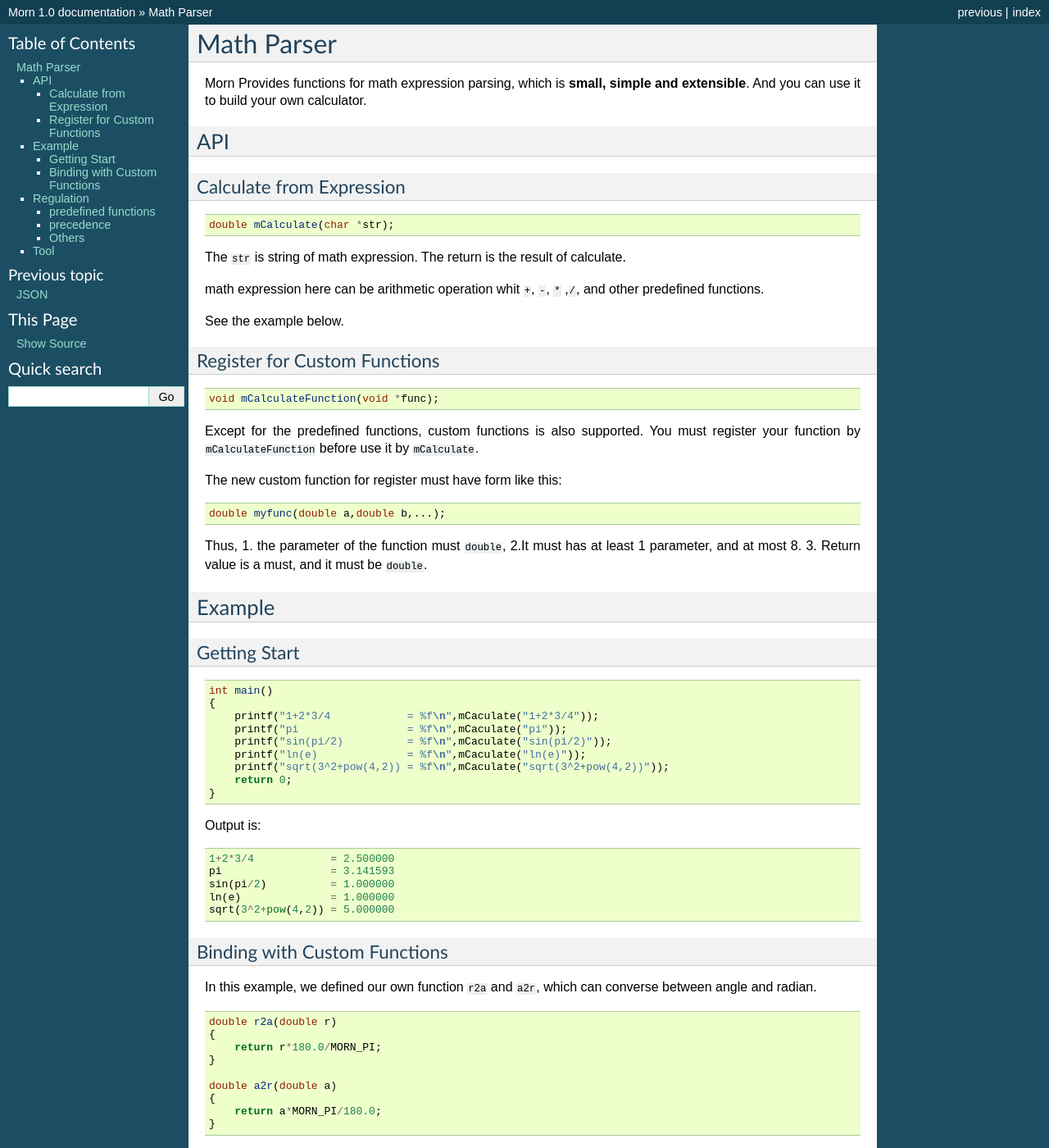
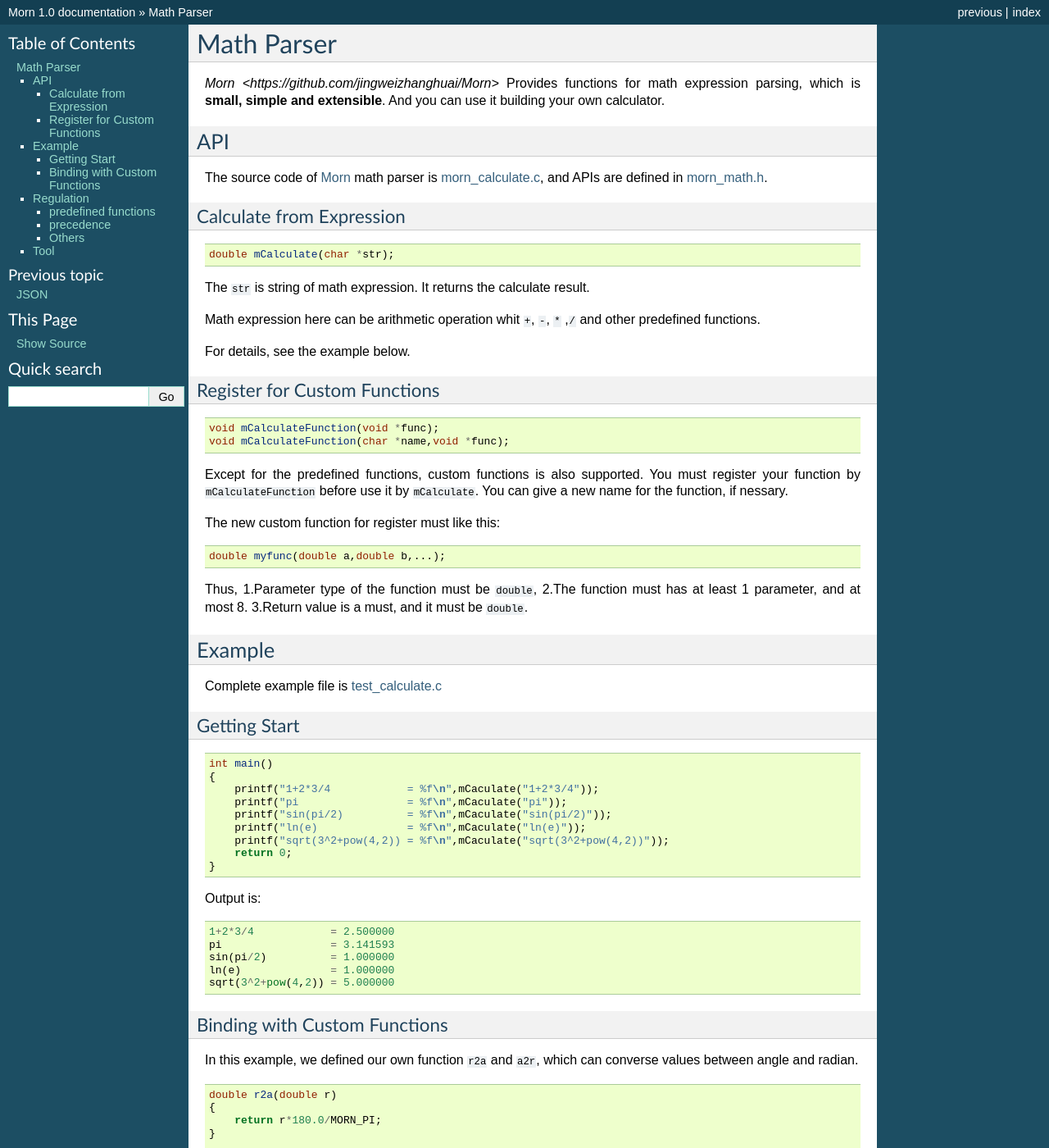
Before and after one commit to jingweizhanghuai/Morn_doc, a Sphinx documentation site: the page built from docs/MathParser.rst, in a window 1280 px wide and 1400 px high. Shown: the whole window at 82% size. Built offline with Sphinx 7.4.7, drawn with Linux system fonts in a browser that asks for light colours; some of the changed text lies outside the part shown.

Commit message:
math parser

```diff
--- a/docs/MathParser.rst
+++ b/docs/MathParser.rst
@@ -3,14 +3,17 @@
 Math Parser
 ===========
 
-Morn Provides functions for math expression parsing, which is **small,
-simple and extensible**. And you can use it to build your own
-calculator.
+`Morn <https://github.com/jingweizhanghuai/Morn>` Provides functions for math expression parsing, which is **small,
+simple and extensible**. And you can use it building your own calculator.
 
 .. _header-n5:
 
 API
 ---
+
+The source code of `Morn <https://github.com/jingweizhanghuai/Morn>`__ math parser is
+`morn_calculate.c <https://github.com/jingweizhanghuai/Morn/blob/master/src/math/morn_calculate.c>`__, and APIs are defined in
+`morn_math.h <https://github.com/jingweizhanghuai/Morn/blob/master/include/morn_math.h>`__.
 
 .. _header-n6:
 
@@ -21,13 +24,12 @@
 
    double mCalculate(char *str);
 
-The ``str`` is string of math expression. The return is the result of
-calculate.
+The ``str`` is string of math expression. It returns the calculate result.
 
-math expression here can be arithmetic operation whit ``+``, ``-``,
-``*`` ,\ ``/``, and other predefined functions.
+Math expression here can be arithmetic operation whit ``+``, ``-``,
+``*`` ,\ ``/`` and other predefined functions.
 
-See the example below.
+For details, see the example below.
 
 .. _header-n80:
 
@@ -37,27 +39,31 @@
 .. code:: c
 
    void mCalculateFunction(void *func);
+   void mCalculateFunction(char *name,void *func);
 
 Except for the predefined functions, custom functions is also supported.
 You must register your function by ``mCalculateFunction`` before use it
 by ``mCalculate``.
+You can give a new name for the function, if nessary.
 
-The new custom function for register must have form like this:
+The new custom function for register must like this:
 
 .. code:: c
 
    double myfunc(double a,double b,...);
 
-Thus, 1. the parameter of the function must ``double``, 2.It must has at
-least 1 parameter, and at most 8. 3. Return value is a must, and it must
-be ``double``.
+Thus, 1.Parameter type of the function must be ``double``, 2.The function must has at
+least 1 parameter, and at most 8. 3.Return value is a must, and it must be ``double``.
 
 .. _header-n108:
 
 Example
 -------
 
-.. _header-n78:
+Complete example file is
+`test_calculate.c <https://github.com/jingweizhanghuai/Morn/blob/master/test/test_calculate.c>`__
+
+.. _header-n110:
 
 Getting Start
 ~~~~~~~~~~~~~
@@ -90,7 +96,7 @@
 ~~~~~~~~~~~~~~~~~~~~~~~~~~~~~
 
 In this example, we defined our own function ``r2a`` and ``a2r``, which
-can converse between angle and radian.
+can converse values between angle and radian.
 
 .. code:: c
 
@@ -126,24 +132,20 @@
    sin(a2r(30)) = 0.500000
    r2a(atan(1)) = 45.000000
 
-Another example: we defined a function to find the mid-value of 3 data.
+Another example: we defined a function to find the mid-value from 3 data.
 
 .. code:: c
 
-   double mid(double a,double b,double c)
+   double get_mid_value(double a,double b,double c)
    {
        if((a>b)==(c>=a)) return a;
        if((a>b)==(b>=c)) return b;
        return c;
    }
 
-And then we use it as this:
-
-.. code:: c
-
    int main()
    {
-       mCaculateFunction(mid);
+       mCaculateFunction("mid",get_mid_value);
        char *str = "mid(5,1,2)";
        printf("%s = %f\n",str,mCaculate(str));
 
@@ -231,10 +233,10 @@
    percent-sign). So ``5%+2`` means 5 mod +2, the result is 1(instead of
    2.05).
 
--   Spaces play no role in expression, so you can write '10,000' or
-   '10000', but not '10,000'.
+-   Spaces key play no role in expression, so you can write '10000' or
+   '10 000', but not '10,000'.
 
--  ``pi`` is 3.1415926, and ``e`` is 2.718281828, these 2 constants are
+-  ``pi`` (3.1415926) and ``e`` (2.718281828) are 2 constants, and they are
    case-insensitive.
 
 -  The multiplication sign ``*`` cannot be omitted, ``2pi`` is invalid,
@@ -245,7 +247,7 @@
 Tool
 ----
 
-Morn provides a calculator with command line, It is simple, such as:
+`Morn <https://github.com/jingweizhanghuai/Morn>` provides a command-line calculator, It is simple and easy:
 
 .. code::
 
```
Also changed, not shown: other parts of docs/MathParser.rst (+3 -3 lines), docs/Map.rst (+46 -51 lines), docs/json.rst (+53 -41 lines), docs/sort.rst (+26 -26 lines).
